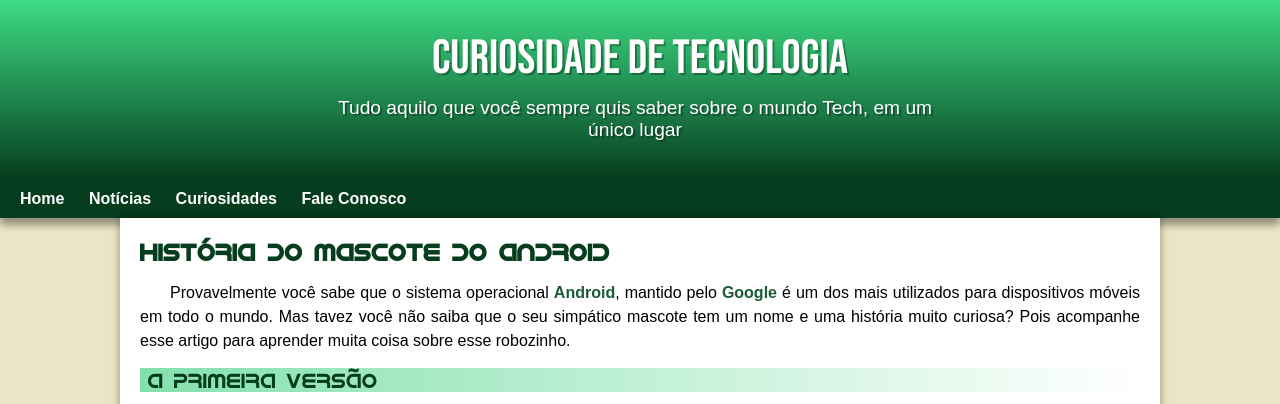
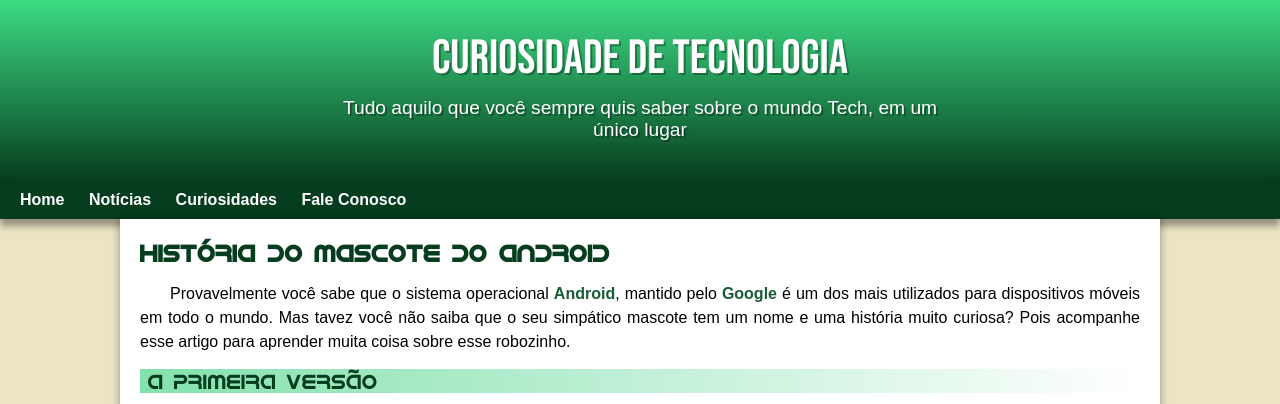
Before and after one commit to eduardodallaporta/projeto-website-android, a plain HTML site: page index.html in a window 1280 px wide. Shown: the top 404 px of the page. Drawn offline with Linux system fonts and the light colour scheme.

Commit message:
problema de padding corrigido

```diff
--- a/estilo/style.css
+++ b/estilo/style.css
@@ -56,10 +56,11 @@ header > p {
     font-family: var(--fonte-padrao);
     font-size: 1.2em;
     color: white;
-    min-width: 600px;
+    max-width: 600px;
     padding-right: 10px;
-    padding-bottom: 30px;
+    padding-left: 10px;
     margin: auto;
+    padding-bottom: 40px;
     text-shadow: 2px 2px 0px rgba(0, 0, 0, 0.308);
 }
 
```
